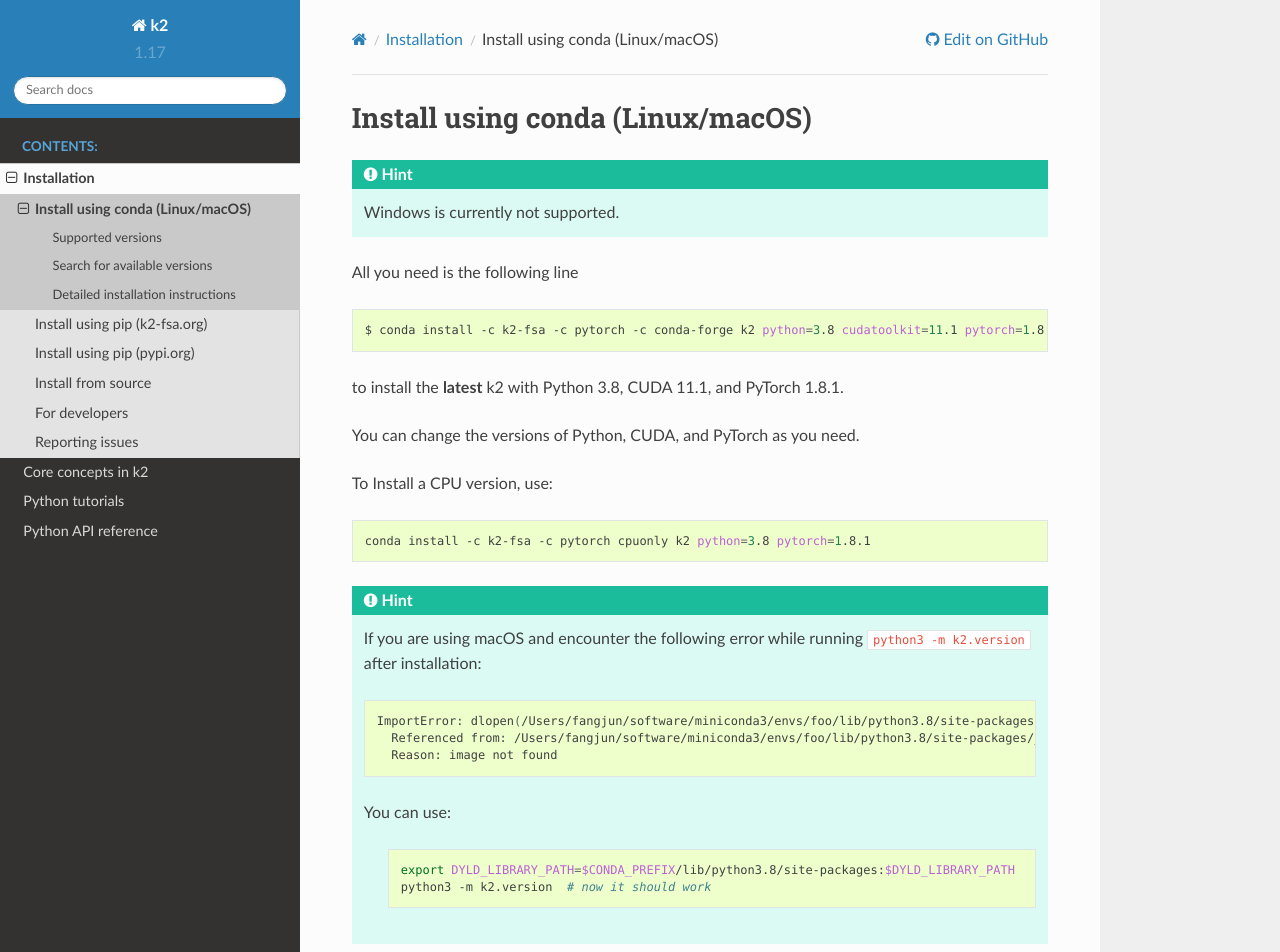
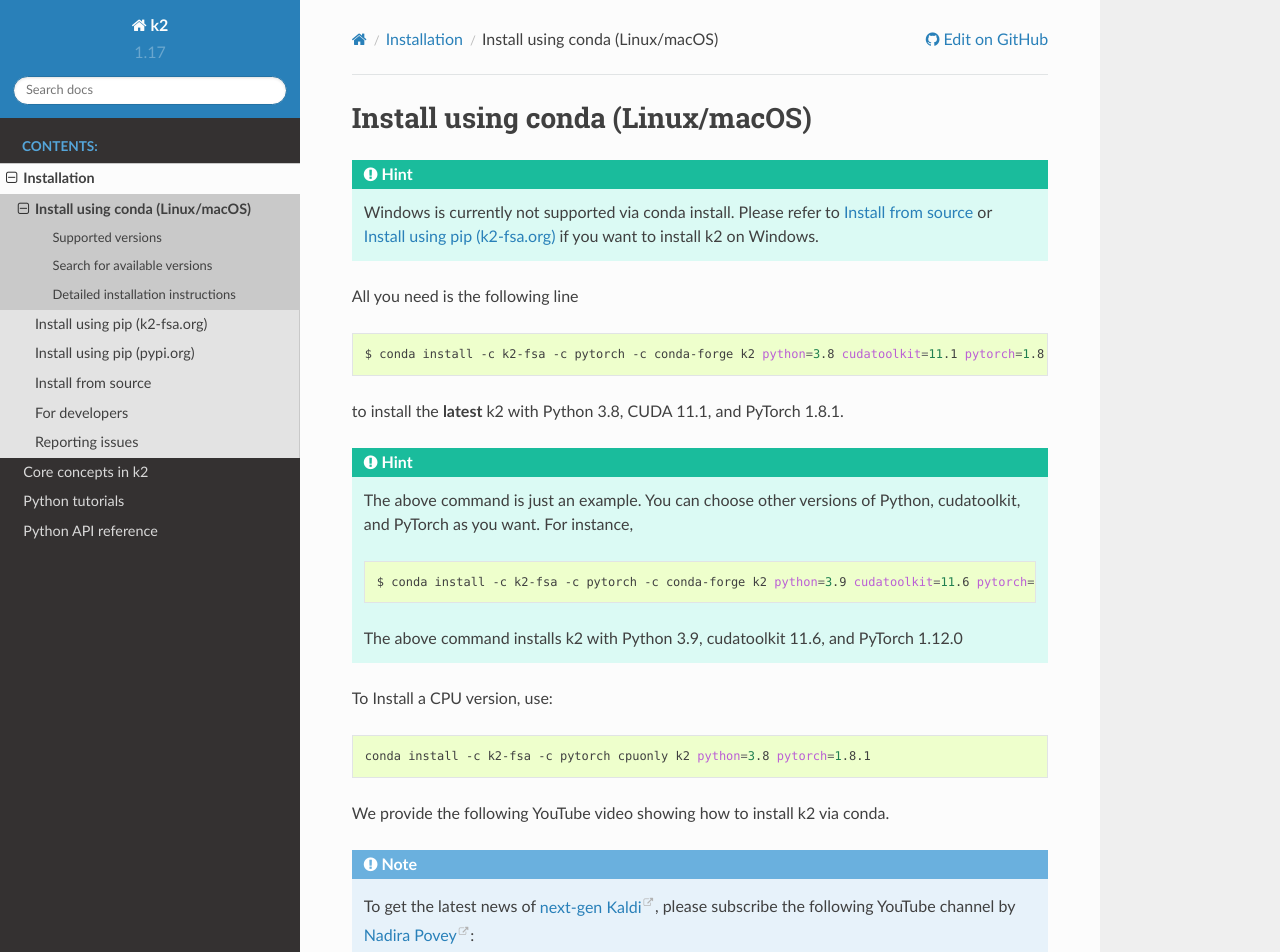
Before and after one commit to k2-fsa/k2, a Sphinx documentation site: the page built from docs/source/installation/conda.rst, in a window 1280 px wide and 1400 px high. Shown: the top 952 px of the window. Built offline with Sphinx 7.4.7 and the Read the Docs theme 2.0.0, drawn with Linux system fonts in a browser that asks for light colours; pages that are not in the unit, such as notebooks, are missing from menus; some of the changed text lies outside the part shown.

Commit message:
Add a link to Nadira Povey's YouTube channel.

```diff
--- a/docs/requirements.txt
+++ b/docs/requirements.txt
@@ -5,4 +5,5 @@
 sphinx-autodoc-typehints==1.12.0
 sphinx_rtd_theme==1.0.0
 sphinxcontrib-bibtex==2.4.1
+sphinxcontrib-youtube==1.1.0
 torch>=1.6.0
--- a/docs/source/conf.py
+++ b/docs/source/conf.py
@@ -52,6 +52,7 @@
     'sphinx_autodoc_typehints',
     'sphinx_rtd_theme',
     'sphinxcontrib.bibtex',
+    'sphinxcontrib.youtube',
 ]
 bibtex_bibfiles = ['refs.bib']
 
--- a/docs/source/installation/conda.rst
+++ b/docs/source/installation/conda.rst
@@ -6,7 +6,10 @@
 
 .. HINT::
 
-  Windows is currently not supported.
+  Windows is currently not supported via conda install.
+  Please refer to :ref:`install k2 from source`
+  or :ref:`install using pip via k2-fsa.org` if you
+  want to install k2 on Windows.
 
 All you need is the following line
 
@@ -16,13 +19,33 @@
 
 to install the **latest** k2 with Python 3.8, CUDA 11.1, and PyTorch 1.8.1.
 
-You can change the versions of Python, CUDA, and PyTorch as you need.
+.. HINT::
+
+   The above command is just an example. You can choose other versions of Python,
+   cudatoolkit, and PyTorch as you want. For instance,
+
+   .. code-block:: bash
+
+      $ conda install -c k2-fsa -c pytorch -c conda-forge k2 python=3.9 cudatoolkit=11.6 pytorch=1.12.0
+
+   The above command installs k2 with Python 3.9, cudatoolkit 11.6, and PyTorch 1.12.0
 
 To Install a CPU version, use:
 
 .. code-block:: bash
 
   conda install -c k2-fsa -c pytorch cpuonly k2 python=3.8 pytorch=1.8.1
+
+We provide the following YouTube video showing how to install k2 via conda.
+
+.. note::
+
+   To get the latest news of `next-gen Kaldi <https://github.com/k2-fsa>`_, please subscribe
+   the following YouTube channel by `Nadira Povey <https://www.youtube.com/channel/UC_VaumpkmINz1pNkFXAN9mw>`_:
+
+      `<https://www.youtube.com/channel/UC_VaumpkmINz1pNkFXAN9mw>`_
+
+..  youtube:: HerxbUHs-V4
 
 .. HINT::
 
--- a/docs/source/installation/pip.rst
+++ b/docs/source/installation/pip.rst
@@ -1,3 +1,5 @@
+.. _install using pip via k2-fsa.org:
+
 Install using pip (k2-fsa.org)
 ==============================
 
```
